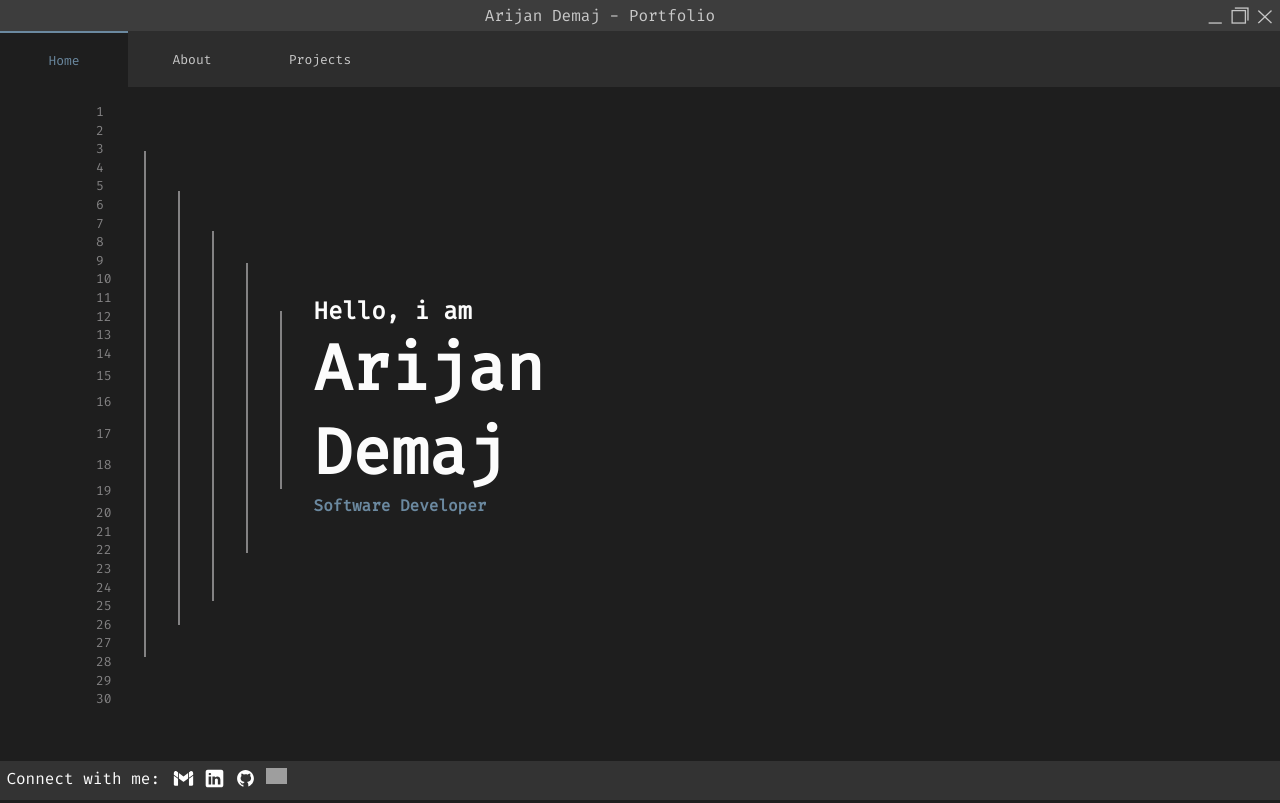
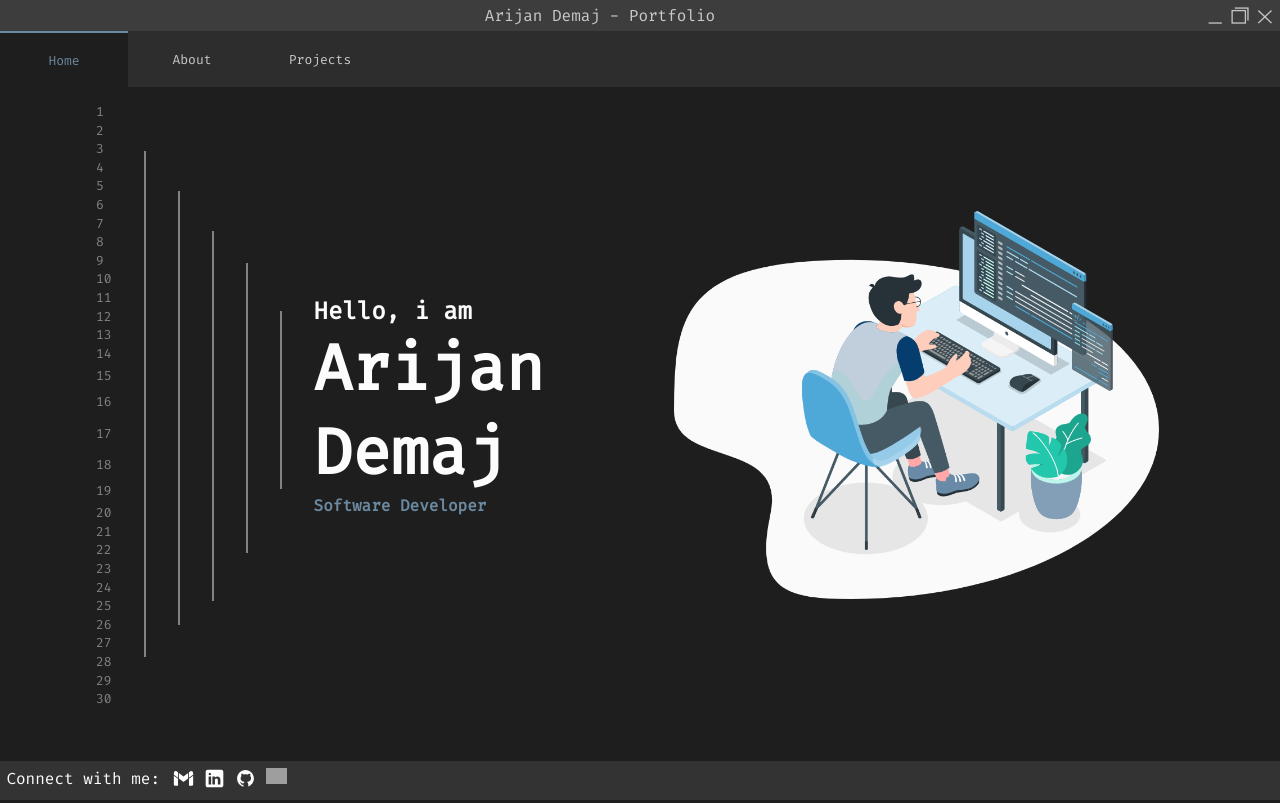
Before and after one commit to arijandemaj/Portfolio, a React (Vite) app: page / in a window 1280 px wide. Built offline with nearby package versions, Linux system fonts and the light colour scheme; grey boxes are pictures that could not be loaded.

Commit message:
temp commit #3

```diff
--- a/src/pages/Home.jsx
+++ b/src/pages/Home.jsx
@@ -3,7 +3,7 @@ import devImage from '/images/dev-image.png'
 function Home() {
   return (
     <div id="hello-page">
-       <div className="container-flex">
+       <div className="container-flex" style={{marginBottom: '5rem'}}>
          <div style={{display: 'flex'}}>
           <div>
             <p className="row-number" style={{paddingTop: '1rem'}}>1</p>
@@ -50,12 +50,9 @@ function Home() {
             <h1 className="introduction-fullname">Arijan Demaj</h1>
             <h4 className="introduction-title">Software Developer</h4>
          </div>
-         {/*
-             <div id="image-div">
+          <div id="image-div">
             <img src={devImage} alt='dev-image'/>
           </div>
-         */}
-
        </div>
     </div>
   );
```
